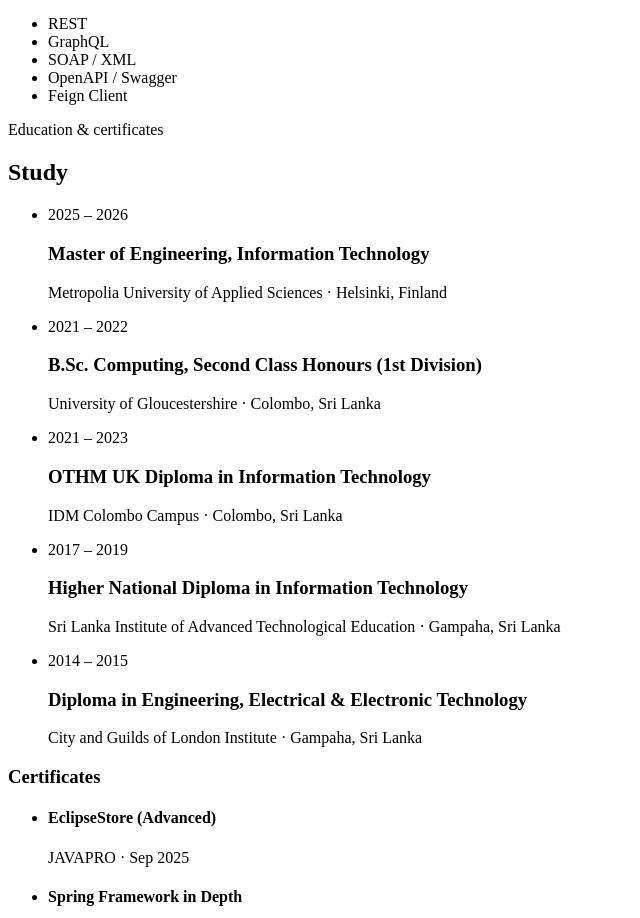
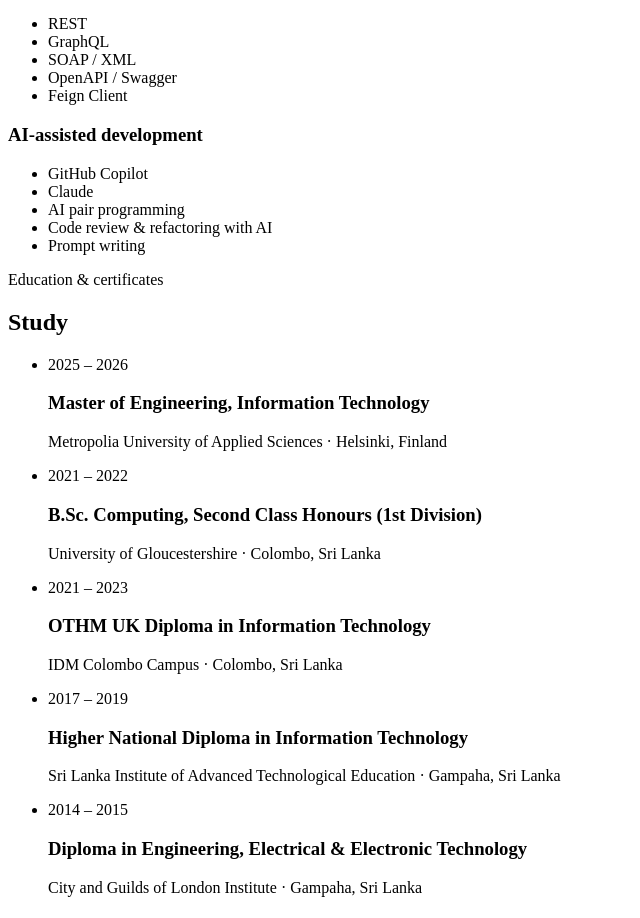
Before and after one commit to thushanJayasundara/thushanJayasundara.github.io, a React (Vite) app: page / in a window 1280 px wide. Shown: the part 7820-8738 px from the top of the page, without its empty margins (0-640 px from the left). Built offline with nearby package versions, Linux system fonts and the light colour scheme; the HTML template or start-up script is replaced by a standard one.

Commit message:
add new skill

```diff
--- a/src/data.js
+++ b/src/data.js
@@ -98,6 +98,7 @@
   { group: 'Security', items: ['OAuth2', 'Single Sign-On', 'Keycloak', 'Snyk'] },
   { group: 'Testing & monitoring', items: ['JUnit', 'Mockito', 'Integration testing', 'ELK Stack', 'Grafana', 'Prometheus', 'CloudWatch'] },
   { group: 'APIs', items: ['REST', 'GraphQL', 'SOAP / XML', 'OpenAPI / Swagger', 'Feign Client'] },
+  { group: 'AI-assisted development', items: ['GitHub Copilot', 'Claude', 'AI pair programming', 'Code review & refactoring with AI', 'Prompt writing'] },
 ]
 
 // Dates follow the employers' reference letters.
```
